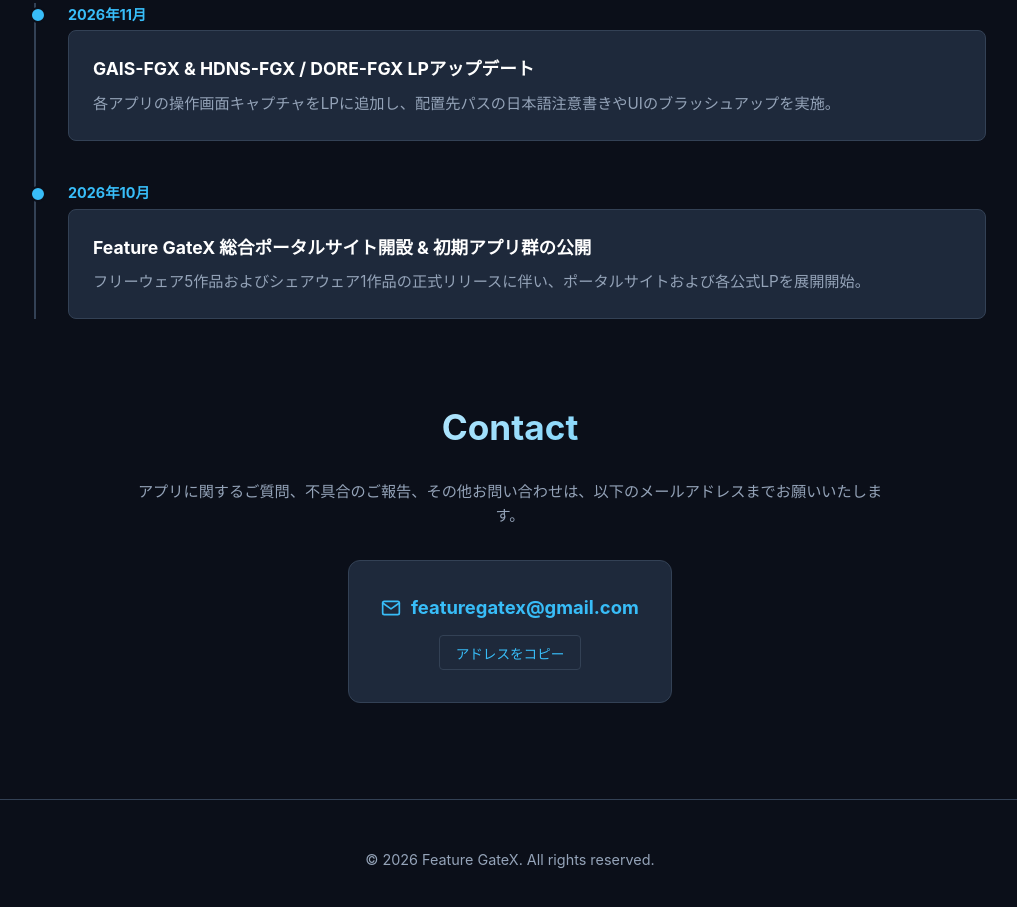
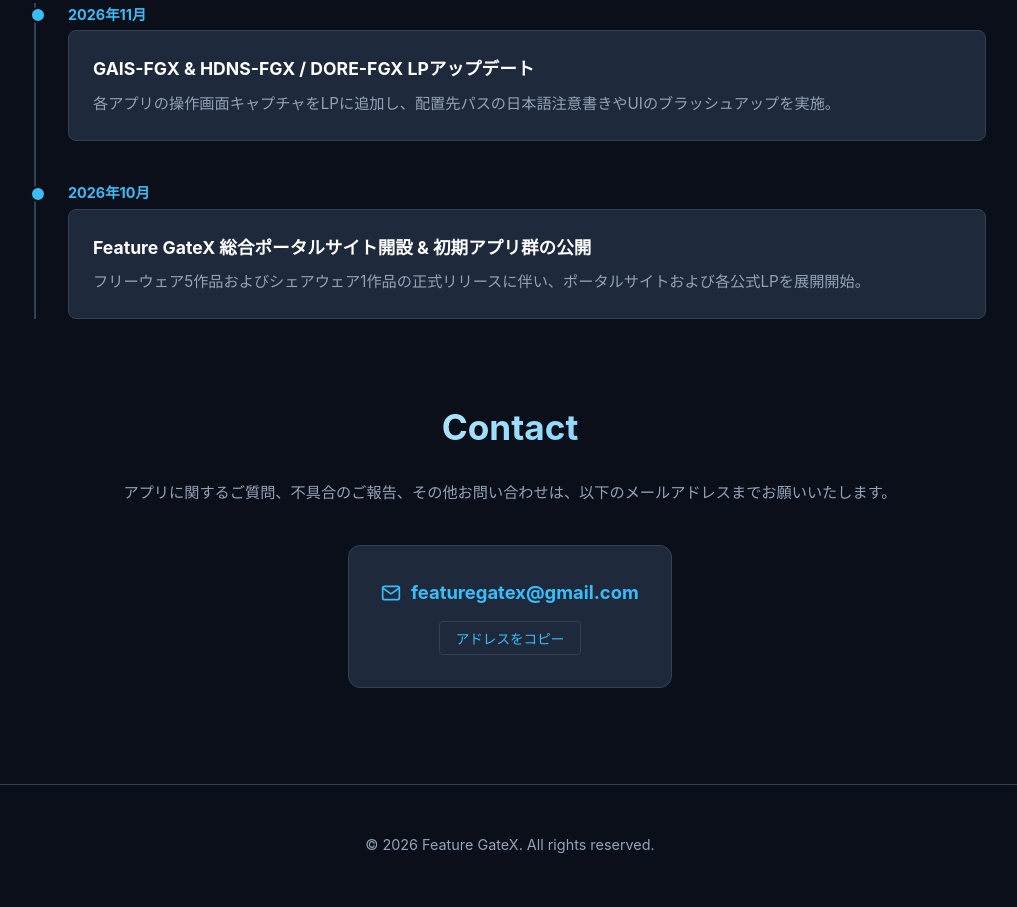
Before and after one commit to roseGarden2500/FGX-Portal, a plain HTML site: page index.html in a window 1280 px wide. Shown: the part 2524-3431 px from the top of the page, without its empty margins (130-1147 px from the left). Drawn offline with Linux system fonts and the light colour scheme.

Commit message:
Update index.html

```diff
--- a/index.html
+++ b/index.html
@@ -359,10 +359,18 @@
 
         /* 連絡先（Contact）セクション */
         .contact-section {
-            max-width: 800px;
+            max-width: 1000px; /* 800pxから1000pxに拡大 */
             margin: 5rem auto;
             padding: 0 1.5rem;
             text-align: center;
+        }
+
+        .contact-section p {
+            color: var(--text-sub);
+            margin-bottom: 1rem;
+            font-size: 0.95rem;
+            word-break: keep-all; /* 単語の途中で改行させない */
+            overflow-wrap: break-word;
         }
 
         .contact-section h2 {
@@ -565,7 +573,7 @@
     <!-- 連絡先（Contact）セクション -->
     <section id="contact" class="contact-section">
         <h2>Contact</h2>
-        <p style="color: var(--text-sub); margin-bottom: 1rem; font-size: 0.95rem;">
+        <p style="color: var(--text-sub); margin-bottom: 1.5rem; font-size: 0.95rem; max-width: 900px; margin-left: auto; margin-right: auto; line-height: 1.7;">
             アプリに関するご質問、不具合のご報告、その他お問い合わせは、以下のメールアドレスまでお願いいたします。
         </p>
         <div class="contact-card">
```
Lines whose indentation alone changed are shown as unchanged.
